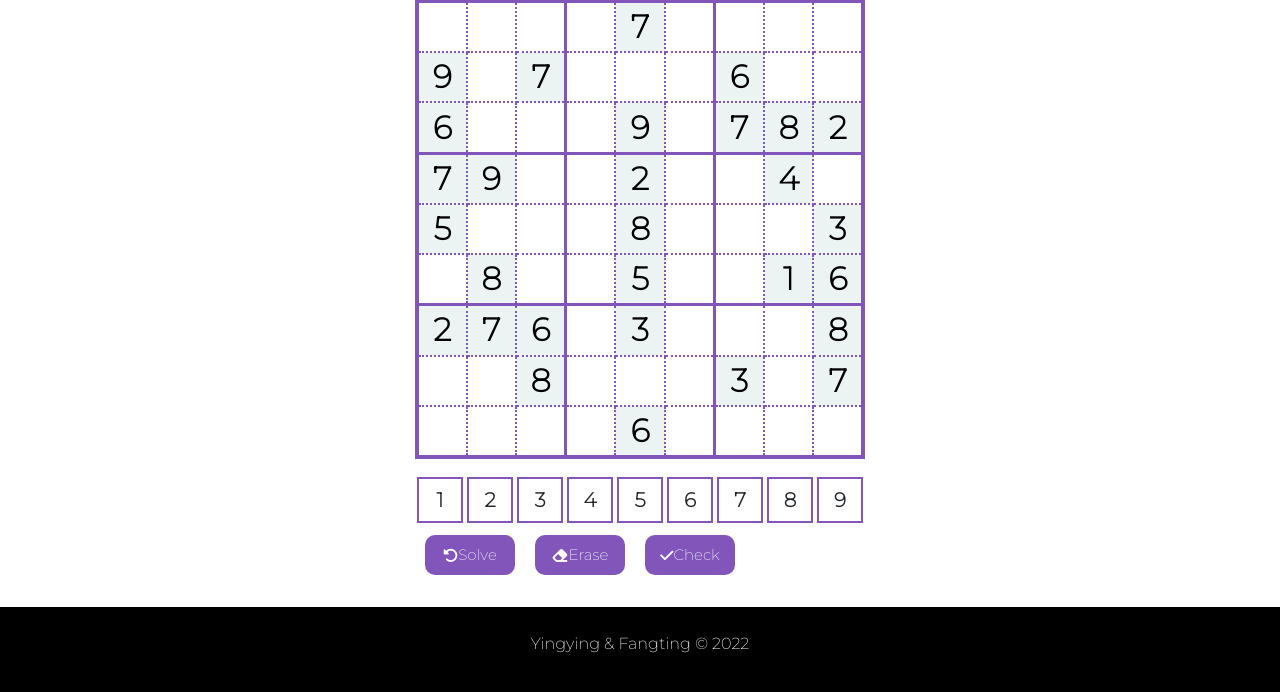
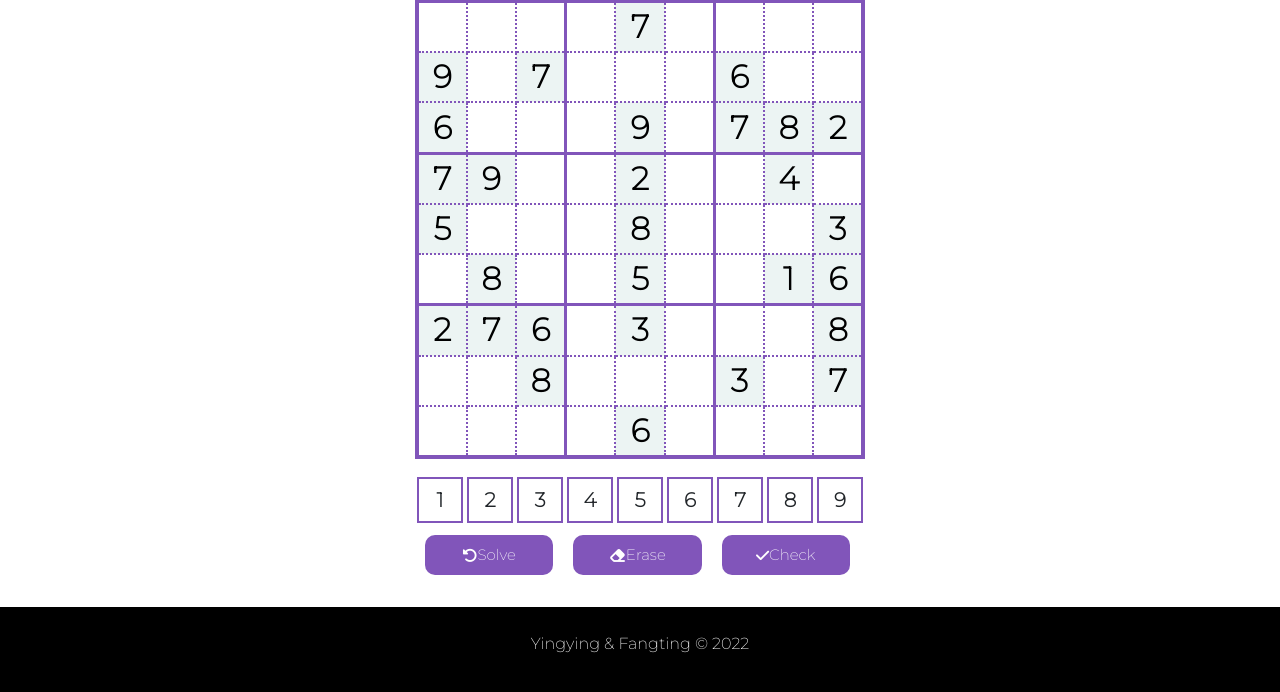
Before and after one commit to loveyamiyu/sodoku-design, a Flask app: page / in a window 1280 px wide. Shown: the part 153-845 px from the top of the page. Run offline with Flask 2, Linux system fonts and the light colour scheme; a user stored in the database is signed in; some libraries are stand-ins or nearby versions.

Commit message:
css sheet update

```diff
--- a/app/static/app.js
+++ b/app/static/app.js
@@ -301,15 +301,6 @@ function solve() {
 		}
 	}
 }
-function checkE(){
-	for(var i = 0; i < 9; i++) {
-		for(var j = 0; j < 9; i++) {
-			var tile = document.getElementById("t" + i + "x" + j);
-			if(tile.innerHTML == puzzle.getSolution(i, j)) return true;
-		}
-	}
-	return false;
-}
 
 
 function checkForEmptyCells() {
--- a/app/static/styles.css
+++ b/app/static/styles.css
@@ -189,8 +189,8 @@ td.selected {
     flex-wrap: wrap;
 }
 
-#solve, #erase, #check, #submit-button {
-    width: 90px; /* does not work, needs revision */
+#solve, #erase, #check {
+    width: 28.5%;
     height: 40px;
     background-color: #8155BA;
     border: none;
```
Also changed, not shown: app/db.sqlite. Lines whose indentation alone changed are shown as unchanged.
